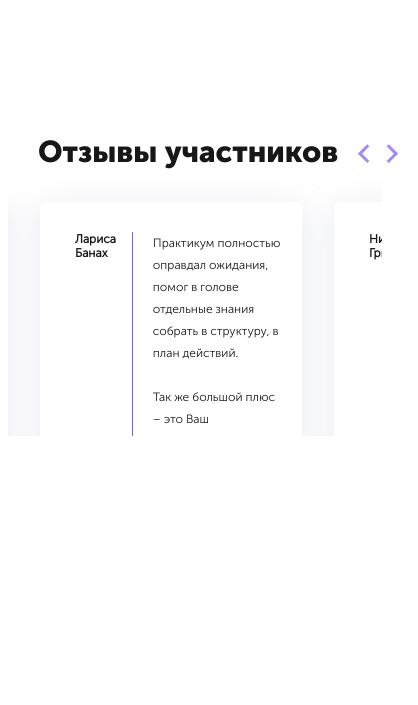
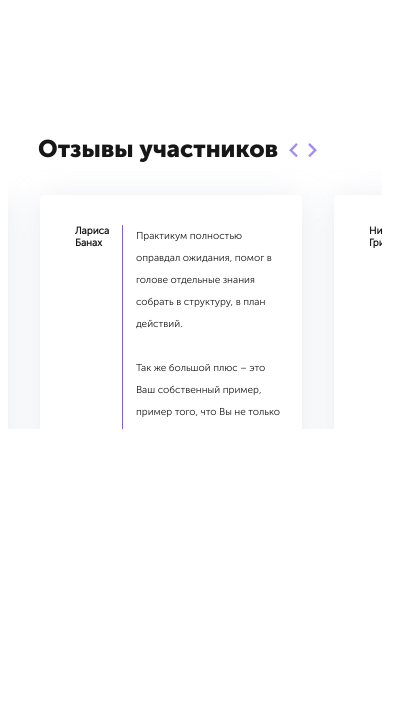
Before and after one commit to morevo/javascript-with-splide, a website: page index.html in a window 390 px wide. Shown: the whole page, 418 px wide, since content can reach past the window. Drawn offline with nearby package versions, Linux system fonts and the light colour scheme.

Commit message:
Finally result 1.0v

```diff
--- a/scss/style.scss
+++ b/scss/style.scss
@@ -195,9 +195,6 @@ h6 {
 @media (max-width: 1020px) {
   .splide__item__text {
     font-size: 12px;
-  }
-
-  .splide__item__text {
     line-height: 12px;
   }
 }
@@ -226,13 +223,9 @@ h6 {
 }
 
 @media (max-width: 710px) {
-
-  .main .main__splide__title {
-    font-size: 30px;
-  }
-
   .main .main__splide__title {
     margin-bottom: 0;
+    font-size: 30px;
   }
 
   .splide__arrows-position {
@@ -250,21 +243,20 @@ h6 {
     height: 500px;
   }
 
-  .splide__item .splide__item__title .splide__item__text::before {
-    margin-left: 1rem;
-  }
-
-  .splide__item .splide__item__inner .splide__item__name h3 {
-    font-size: 12px;
+  .splide__item {
+    .splide__item__inner .splide__item__name h3 {
+      font-size: 12px;
+    }
+    .splide__item__title .splide__item__text::before {
+      margin-left: 1rem;
+    }
   }
 }
 
 @media (max-width: 670px) {
-
   .splide__item .splide__item__inner {
     height: auto;
   }
-
 }
 
 @media (max-width: 562px) {
@@ -276,3 +268,39 @@ h6 {
     padding-right: 0;
   }
 }
+
+@media (max-width: 470px) {
+  .splide__item__text {
+    font-size: 10px;
+    line-height: 12;
+  }
+  .main {
+    .main__splide__title {
+      font-size: 24px;
+    }
+  }
+
+  .splide__arrows-position {
+    width: 70px;
+    top: -12px;
+    right: -260px;
+
+    .splide__arrow svg {
+      fill: $purple;
+      width: 15px;
+      height: 15px;
+    }
+  }
+
+  .splide__item {
+    .splide__item__title .splide__item__text::before {
+      margin: 0 0.8rem;
+    }
+
+    .splide__item__inner .splide__item__name h3 {
+      font-size: 10px;
+    }
+  }
+
+
+}
```
Also changed, not shown: styles/style.css, 1 other file.
